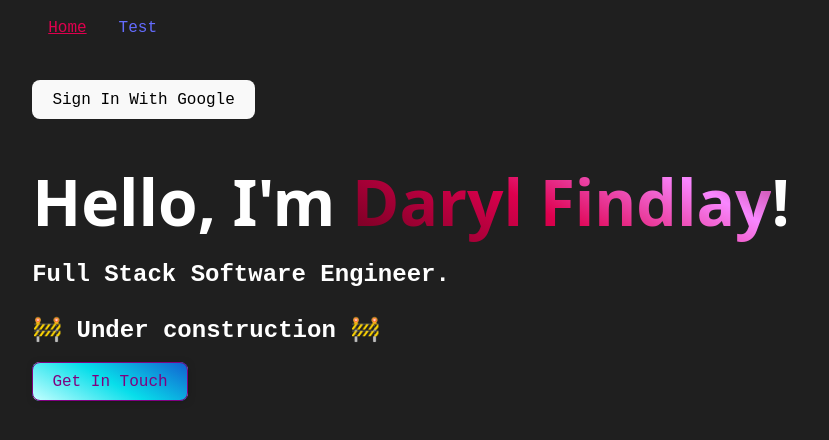
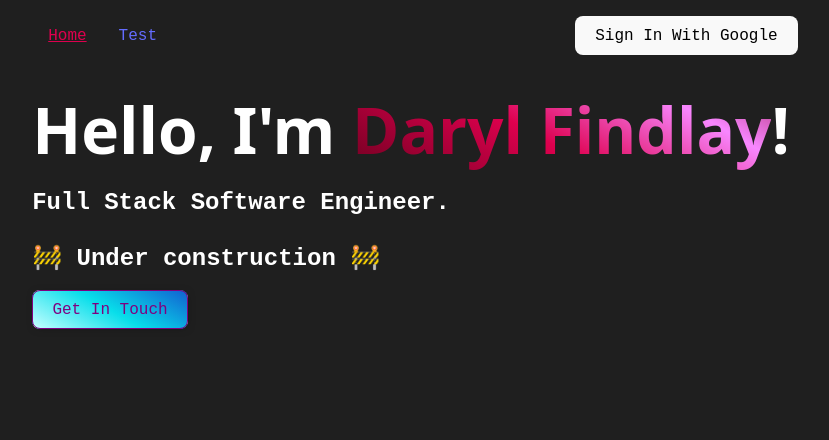
Before and after one commit to daryl-sf/daryl-findlay.dev, a React (Vite) app: page / in a window 1280 px wide. Shown: the top 440 px of the page, without its empty margins (229-1058 px from the left). Built offline with nearby package versions, Linux system fonts and the light colour scheme; no server answers.

Commit message:
update Layout & add .env.local.example

```diff
--- a/src/App.tsx
+++ b/src/App.tsx
@@ -1,13 +1,28 @@
-import { Routes, Route } from "react-router-dom";
+import { User, onAuthStateChanged, getAuth } from "firebase/auth";
+import { useState, useEffect } from "react";
+import { Routes, Route, useLocation } from "react-router-dom";
+import { setUpFirebase } from "./lib/firebase";
 import Homepage from "./pages/Homepage";
 import Layout from "./pages/Layout";
 import NoMatch from "./pages/NoMatch";
+import { trackPageView } from "./util/analytics";
 
 const App = () => {
+  const [user, setUser] = useState<User | null>(null);
+  const location = useLocation();
+  useEffect(() => {
+    setUpFirebase();
+    onAuthStateChanged(getAuth(), setUser);
+  }, []);
+
+  useEffect(() => {
+    trackPageView(location.pathname);
+  }, [location]);
+
   return (
     <div>
       <Routes>
-        <Route path="/" element={<Layout />}>
+        <Route path="/" element={<Layout user={user} />}>
           <Route index element={<Homepage />} />
           <Route path="test" element={<div>Test Route</div>} />
 
--- a/src/pages/Homepage/Homepage.module.css
+++ b/src/pages/Homepage/Homepage.module.css
@@ -1,14 +1,3 @@
-.main {
-  padding: 1.5rem;
-}
-
-.controls {
-  padding: 1.5rem;
-  display: flex;
-  flex-direction: row;
-  gap: 2rem;
-}
-
 .h1 {
   margin-block-start: 0;
   margin-block-end: 0;
--- a/src/pages/Homepage/index.tsx
+++ b/src/pages/Homepage/index.tsx
@@ -1,34 +1,13 @@
-import { useEffect, useState } from "react";
-import { getAuth, onAuthStateChanged, User } from "firebase/auth";
 import classes from "./Homepage.module.css";
-import { setUpFirebase } from "../../lib/firebase";
-import SignInButton from "../../components/SignInButton";
-import SignOut from "../../components/SignOut";
-import { trackPageView } from "../../util/analytics";
 
 const Homepage = () => {
-  const [user, setUser] = useState<User | null>(null);
-  useEffect(() => {
-    setUpFirebase();
-    onAuthStateChanged(getAuth(), setUser);
-    trackPageView();
-  }, []);
-
   return (
     <div className={classes.app}>
-      <div className={classes.controls}>
-        {user && (<><p>Welcome {user.displayName}</p><SignOut /></>)}
-        {!user && <SignInButton />}
-      </div>
-      <section className={classes.main}>
+      <section>
         <h1 className={classes.h1}>Hello, I&apos;m <span className={classes.name}>Daryl Findlay</span>!</h1>
         <h2>Full Stack Software Engineer.</h2>
         <h2>🚧 Under construction 🚧</h2>
         <a href="mailto:darylfindlay@gmail.com?subject=I'm%20interested%20in%20hiring%20you!&body=Hi%20Daryl%2C%20I'm%20interested%20in%20your%20work.%20Let's%20connect!" className={classes.contact}>Get In Touch</a>
-        {/* <div className={classes.desc}>
-          <p>I&apos;m a software engineer with 10 years industry experience. Focus on frontend UI/UX design with modern FE frameworks and build tools like React, Vite and Nextjs. Graduated with Bachelor of Science in Computer Science from University of Ulster.</p>
-          <p>JavaScript & TypeScript, NextJS, Vite, NodeJS, React, Express, Ruby on Rails and various testing packages.</p>
-        </div> */}
       </section>
     </div>
   );
--- a/src/pages/Layout/index.tsx
+++ b/src/pages/Layout/index.tsx
@@ -1,7 +1,10 @@
+import { User } from "firebase/auth";
 import { NavLink, Outlet } from "react-router-dom";
+import SignInButton from "../../components/SignInButton";
+import SignOut from "../../components/SignOut";
 import classes from "./layout.module.css";
 
-const Layout = () => {
+const Layout = ({ user }: { user: User | null }) => {
   return (
     <div>
       <nav className={classes.nav}>
@@ -19,8 +22,19 @@ const Layout = () => {
             <NavLink to="/test" className={({ isActive }) => isActive ? classes.active : undefined}>Test</NavLink>
           </li>
         </ul>
+        <ul>
+          {user && (
+            <>
+              <li>Welcome {user.displayName}</li>
+              <li><SignOut /></li>
+            </>
+          )}
+          {!user && <li><SignInButton /></li>}
+        </ul>
       </nav>
-      <Outlet />
+      <div className={classes.content}>
+        <Outlet />
+      </div>
     </div>
   );
 };
--- a/src/pages/Layout/layout.module.css
+++ b/src/pages/Layout/layout.module.css
@@ -1,10 +1,25 @@
+.nav {
+  display: flex;
+  justify-content: space-between;
+}
+
 .nav > ul {
   list-style-type: none;
   display: flex;
   gap: 2rem;
+  align-items: center;
+}
+
+.nav > ul:last-of-type {
+  margin-inline-end: 1rem;
 }
 
 .active {
   text-decoration: underline;
   color: #de004e;
 }
+
+.content {
+  padding: 1.5rem;
+  place-content: center;
+}
--- a/src/util/analytics.ts
+++ b/src/util/analytics.ts
@@ -1,6 +1,6 @@
-import { getAnalytics, logEvent } from "firebase/analytics"
+import { getAnalytics, logEvent } from "firebase/analytics";
 
-export const trackPageView = () => {
+export const trackPageView = (page_path: string) => {
   const analytics = getAnalytics();
-  logEvent(analytics, "page_view");
+  logEvent(analytics, "page_view", { page_path });
 };
```
Also changed, not shown: 1 other file (tests, documents, lock files or other folders).
